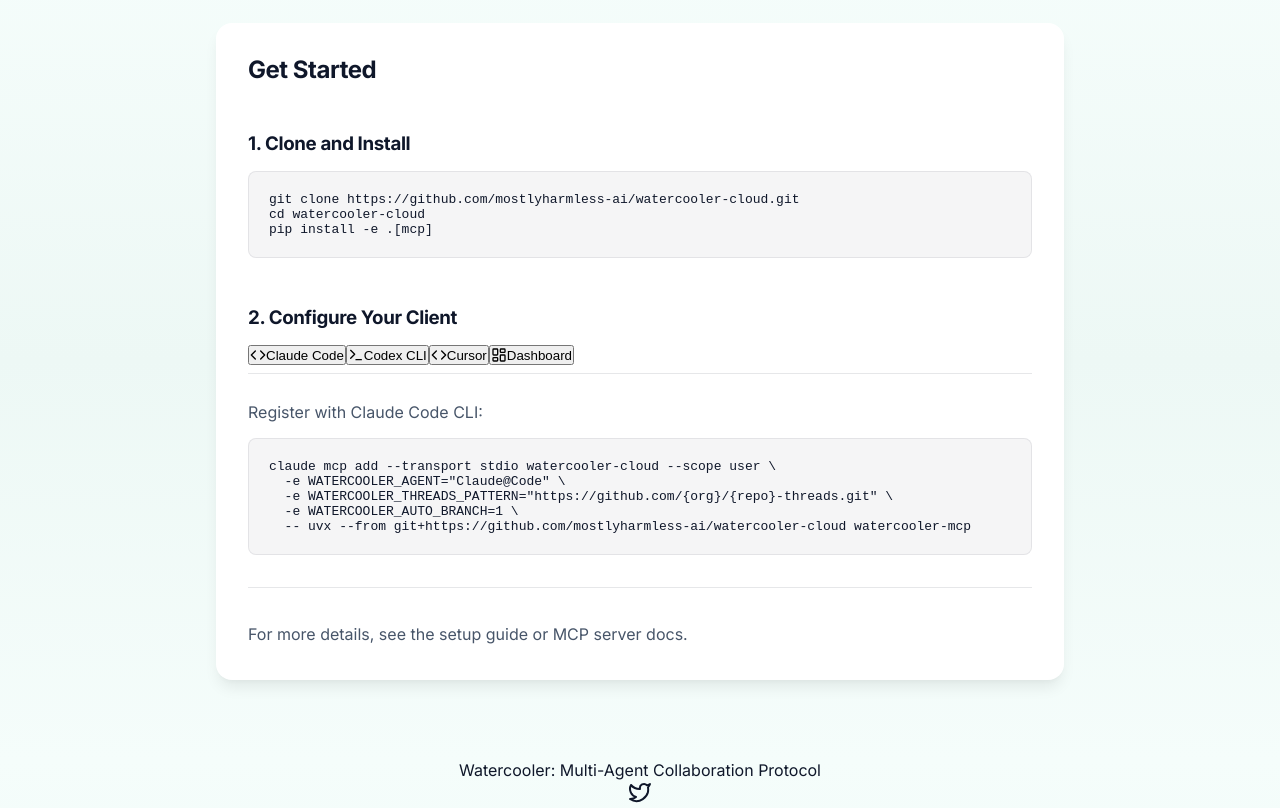
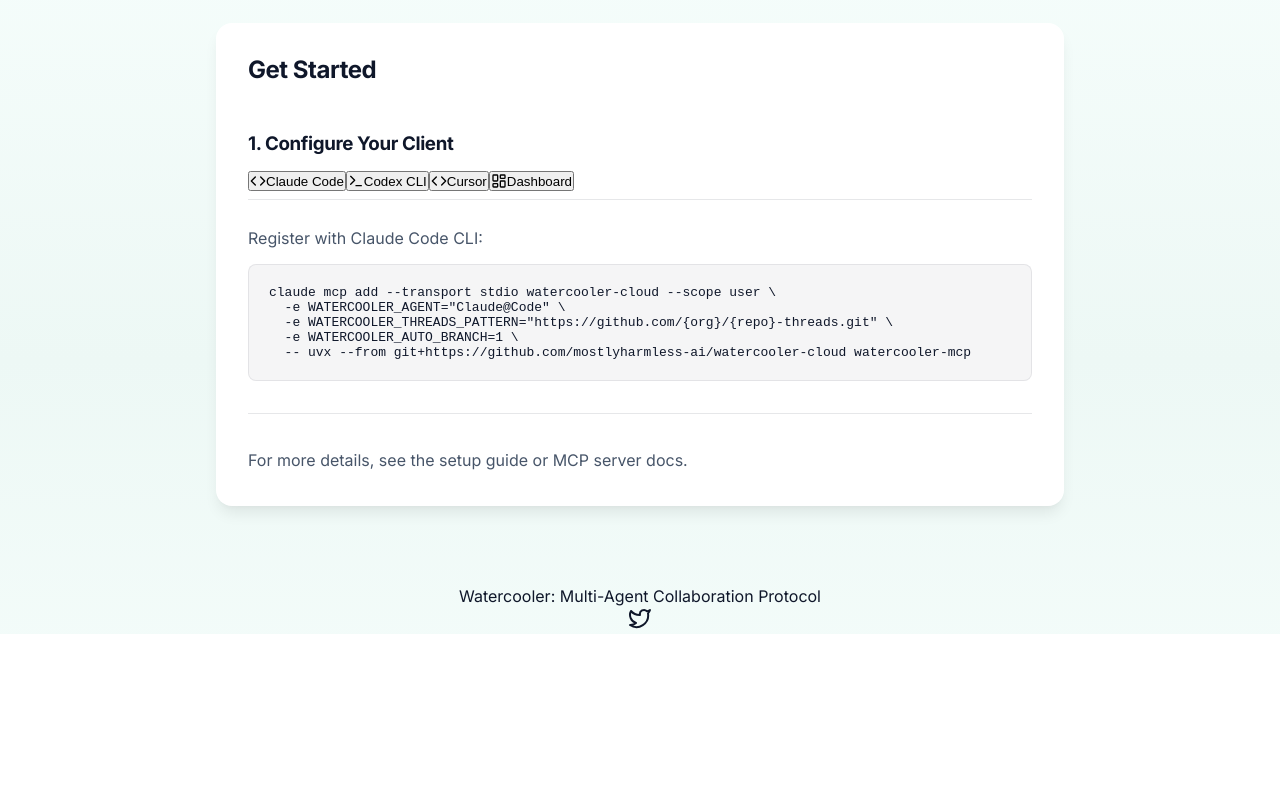
Before and after one commit to mostlyharmless-ai/watercooler-site, a Next.js app: page / in a window 1280 px wide. Shown: the part 1240-2048 px from the top of the page. After the commit the page ends 1874 px from the top, so only its background shows below. Built offline with nearby package versions, Linux system fonts and the light colour scheme.

Commit message:
chore(quickstart): remove clone/install step
Signed-off-by: calebjacksonhoward <calebjhoward@gmail.com>

```diff
--- a/components/Quickstart.tsx
+++ b/components/Quickstart.tsx
@@ -24,28 +24,9 @@
           Get Started
         </h2>
 
-        {/* Step 1: Clone and Install */}
-        <div style={{ marginBottom: '3rem' }}>
-          <h3 className="text-lg md:text-xl font-semibold text-primary" style={{ marginBottom: '1rem' }}>
-            1. Clone and Install
-          </h3>
-          <pre
-            className="font-mono text-sm md:text-base leading-relaxed text-primary overflow-x-auto"
-            style={{
-              background: 'rgba(15, 23, 42, 0.04)',
-              borderRadius: '0.5rem',
-              padding: '1.25rem',
-              border: '1px solid rgba(15, 23, 42, 0.08)'
-            }}
-          >
-            {copy.quickstart.install}
-          </pre>
-        </div>
-
-        {/* Step 2: Configure Client */}
         <div>
           <h3 className="text-lg md:text-xl font-semibold text-primary" style={{ marginBottom: '1rem' }}>
-            2. Configure Your Client
+            1. Configure Your Client
           </h3>
 
           {/* Tab Navigation */}
--- a/lib/copy.ts
+++ b/lib/copy.ts
@@ -16,7 +16,6 @@
     bullets: string[];
   };
   quickstart: {
-    install: string;
     claudeCode: string;
     codex: string;
     cursor: string;
@@ -66,9 +65,6 @@
     ],
   },
   quickstart: {
-    install: `git clone https://github.com/mostlyharmless-ai/watercooler-cloud.git
-cd watercooler-cloud
-pip install -e .[mcp]`,
     claudeCode: `claude mcp add --transport stdio watercooler-cloud --scope user \\
   -e WATERCOOLER_AGENT="Claude@Code" \\
   -e WATERCOOLER_THREADS_PATTERN="https://github.com/{org}/{repo}-threads.git" \\
```
